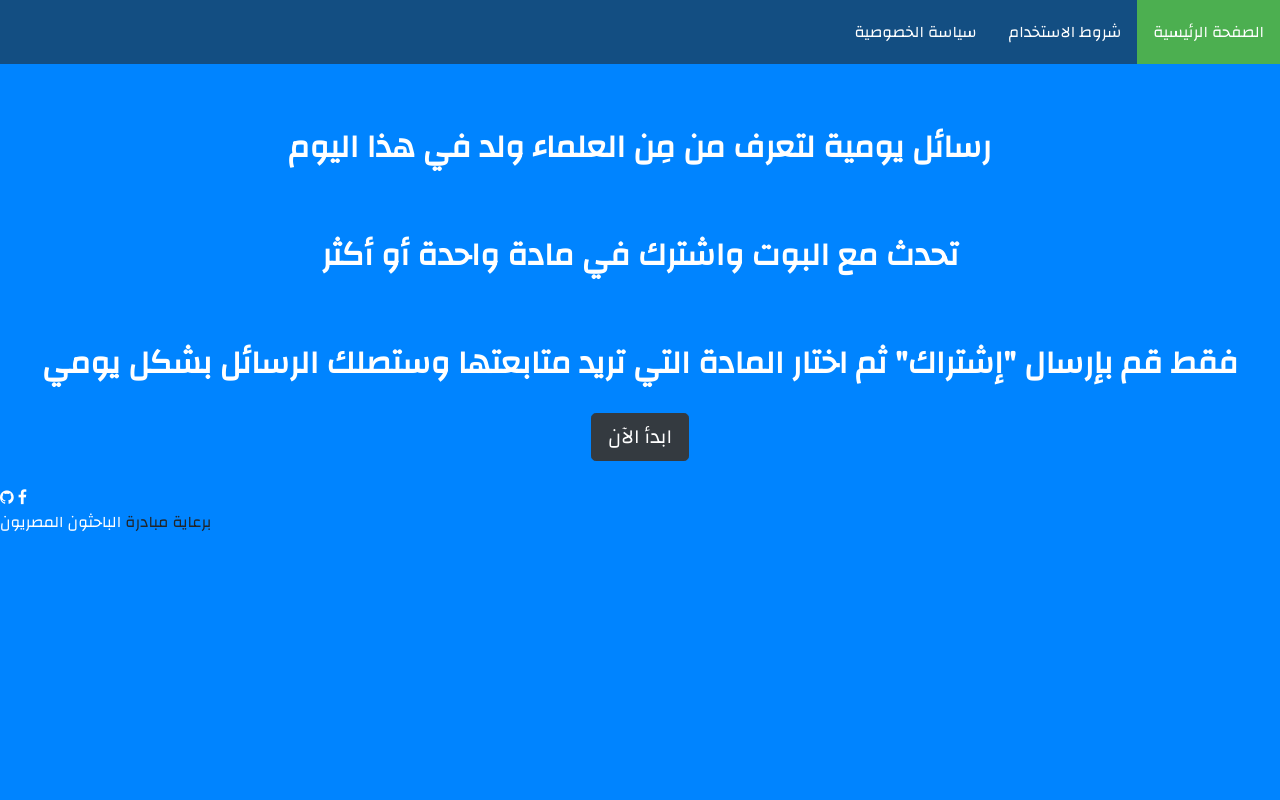
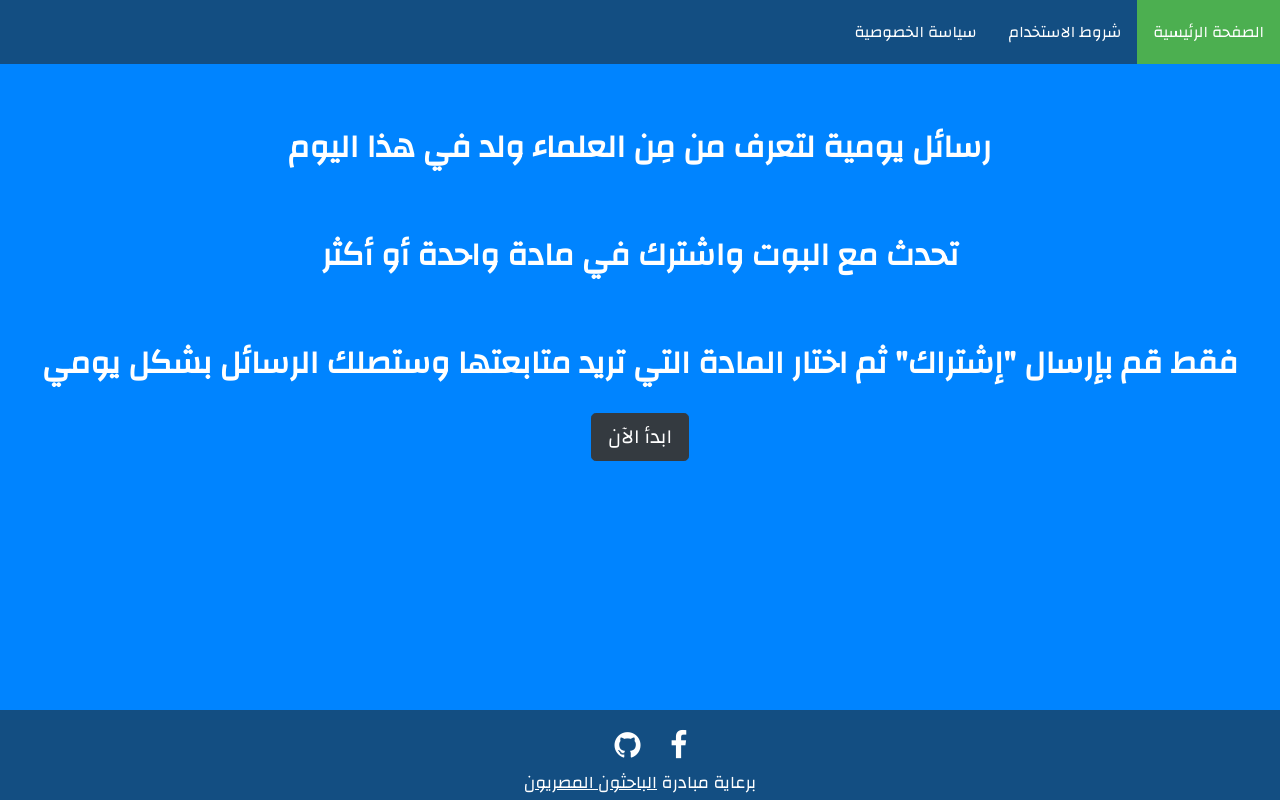
Before and after one commit to 0xSaltyHash/chatbot, a Flask app: page / in a window 1280 px wide. Run offline with Flask 2, Linux system fonts and the light colour scheme; some libraries are stand-ins or nearby versions.

Commit message:
add footer styles

```diff
--- a/static/style.css
+++ b/static/style.css
@@ -2,6 +2,8 @@ body {
 	direction: rtl;
 	background-color: #0084FF;
 	margin: 0;
+	padding: 0;
+	height: 100%;
 	font-family: Changa;
 }
 
@@ -21,7 +23,7 @@ body {
 
 @keyframes btn {
 	0% {opacity: 0;}
-	25% {opacity: 0;}
+	25% {opacity: 0.3;}
 	50% {opacity: 0.5;}
 	100% {opacity: 1;}
 }
@@ -49,6 +51,7 @@ nav {
 	margin: 0 0 0 0;
     padding: 0;
 	display: block;
+	width: 100%;
 }
 li {
 	float: right;
@@ -89,3 +92,35 @@ li a:hover {
 	animation-duration: 3s;
 	animation-fill-mode: forwards;
 }
+
+footer {
+	position: absolute;
+	bottom:0px;
+	width: 100%;
+	height: 90px;
+	background-color: #134e82;
+	overflow: hidden;
+}
+
+.fa {
+	position: relative;
+	left: 48%;
+    padding: 20px 2% 15px 0;
+    font-size: 1.9em;
+    text-align: center;
+    text-decoration: none;
+}
+
+#sponsor {
+	color: #fff;
+	text-align: center;
+	font-size: 1.1em;
+	line-height: 1.9ex;
+}
+
+#sponsor-link {
+	text-decoration: underline;
+}
+#sponsor-link:hover {
+	color: #5ff
+}
```
